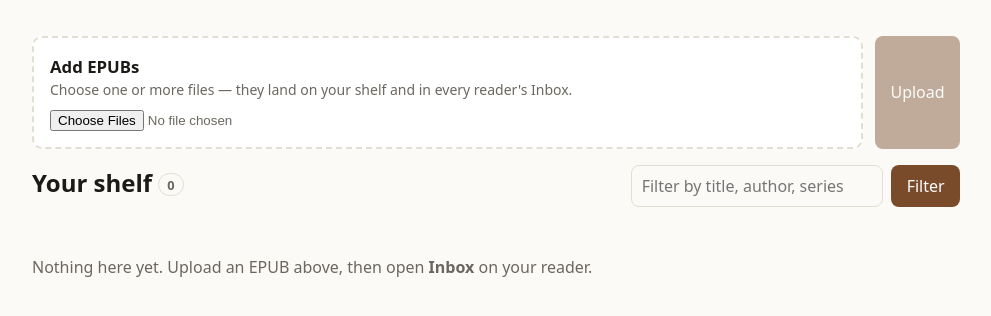
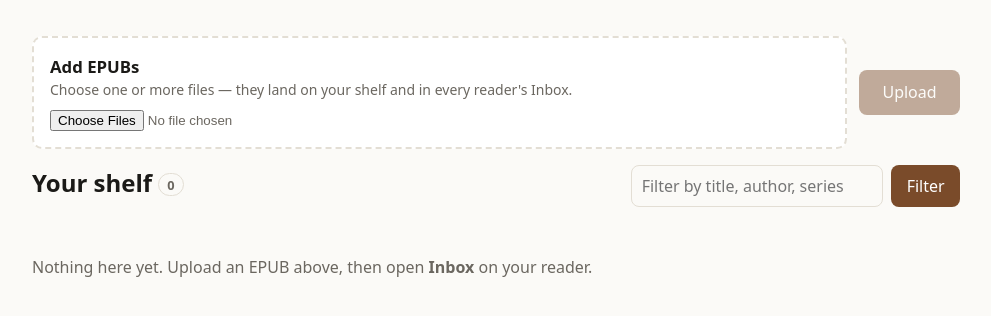
Before and after one commit to conradbez/send-epub-to-XTEINK, a Django app: page / in a window 1280 px wide. Shown: the part 57-373 px from the top of the page, without its empty margins (144-1135 px from the left). Run offline with Django 5.2, Linux system fonts and the light colour scheme; the visitor is signed in with stand-in values (Sample User, id 1); data that the repository does not hold is empty.

Commit message:
feat: init

```diff
--- a/static/css/app.css
+++ b/static/css/app.css
@@ -109,7 +109,8 @@ code[data-copy]::after { content: " ⧉"; color: var(--muted); }
 }
 
 /* --- upload --- */
-.upload { display: flex; gap: .75rem; align-items: stretch; flex-wrap: wrap; margin-top: 1rem; }
+.upload { display: flex; gap: .75rem; align-items: center; flex-wrap: wrap; margin-top: 1rem; }
+.upload button { padding: .6rem 1.4rem; }
 .dropzone {
   flex: 1 1 20rem; margin: 0; padding: 1rem; cursor: pointer;
   border: 2px dashed var(--line); border-radius: var(--radius);
```
